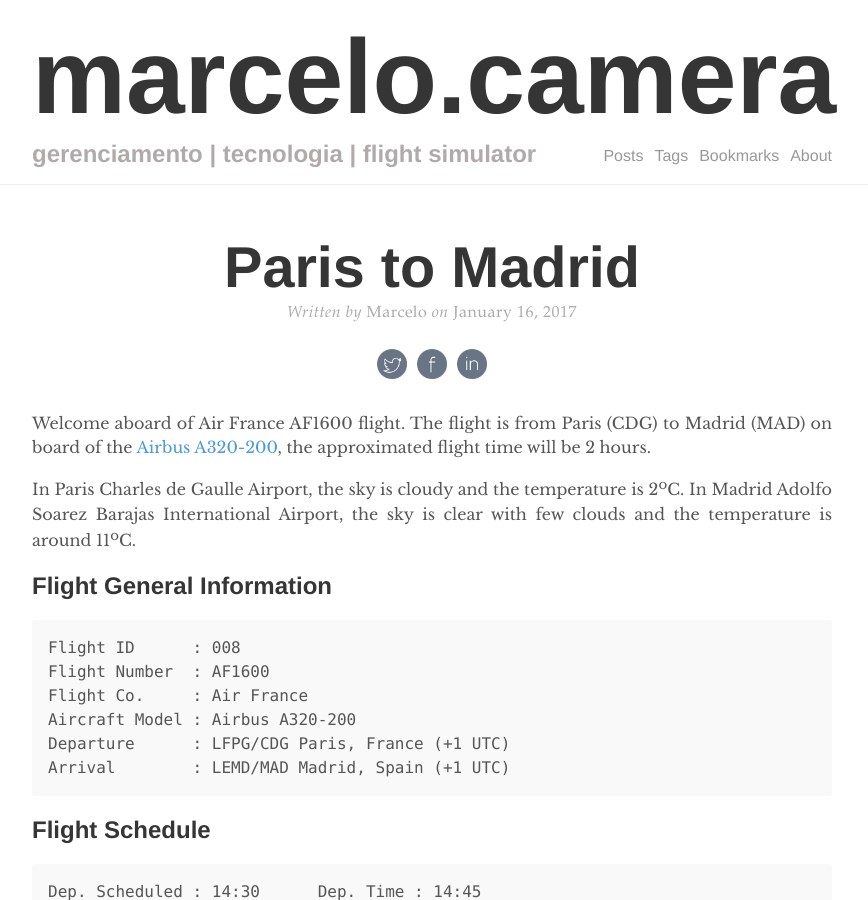
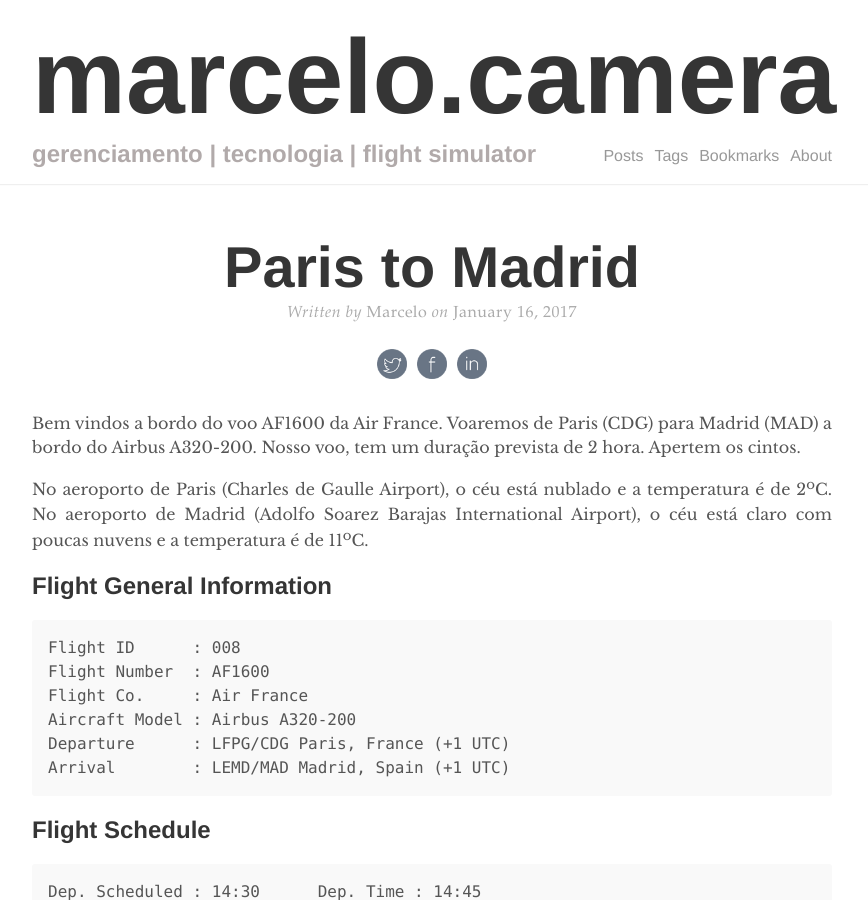
Before and after one commit to marcelocamera/marcelocamera.github.io, a Jekyll site: the page built from _posts/2017-01-16-008-CDG-MAD.md, in a window 1280 px wide and 900 px high. Shown: the whole window, without its empty margins (208-1076 px from the left). Built offline with Jekyll 4.4.1, drawn with Linux system fonts in a browser that asks for light colours; comment, search, counter and statistics services are not loaded.

Commit message:
Update 2017-01-16-008-CDG-MAD.md

```diff
--- a/_posts/2017-01-16-008-CDG-MAD.md
+++ b/_posts/2017-01-16-008-CDG-MAD.md
@@ -4,10 +4,12 @@ title: "Paris to Madrid"
 author: "Marcelo"
 comments: true
 tags: flight-simulator
+excerpt_separator: <!--more-->
 ---
-Welcome aboard of Air France AF1600 flight. The flight is from Paris (CDG) to Madrid (MAD) on board of the <a href="https://imgproc.airliners.net/photos/airliners/7/7/2/6342277.jpg?v=v4ba601594ea" target="_blank">Airbus A320-200</a>, the approximated flight time will be 2 hours.
+Bem vindos a bordo do voo AF1600 da Air France. Voaremos de Paris (CDG) para Madrid (MAD) a bordo do Airbus A320-200. Nosso voo, tem um duração prevista de 2 hora. Apertem os cintos.
+<!--more-->
 
-In Paris Charles de Gaulle Airport, the sky is cloudy and the temperature is 2<sup>o</sup>C. In Madrid Adolfo Soarez Barajas International Airport, the sky is clear with few clouds and the temperature is around 11<sup>o</sup>C.
+No aeroporto de Paris (Charles de Gaulle Airport), o céu está nublado e a temperatura é de 2<sup>o</sup>C. No aeroporto de Madrid (Adolfo Soarez Barajas International Airport), o céu está claro com poucas nuvens e a temperatura é de 11<sup>o</sup>C.
 
 ## Flight General Information
 {% highlight markdown %}
@@ -53,5 +55,9 @@ LEMD/MAD  ADOLFO SUAREZ MADRID-BARAJAS
 {% endhighlight %}
 
 <figure align="center">
-   <img src="/assets/008.PNG">
+   <img src="/assets/008a.webp">
 </figure>
+
+<figure align="center">
+   <img src="/assets/008b.webp">
+</figure>
```
